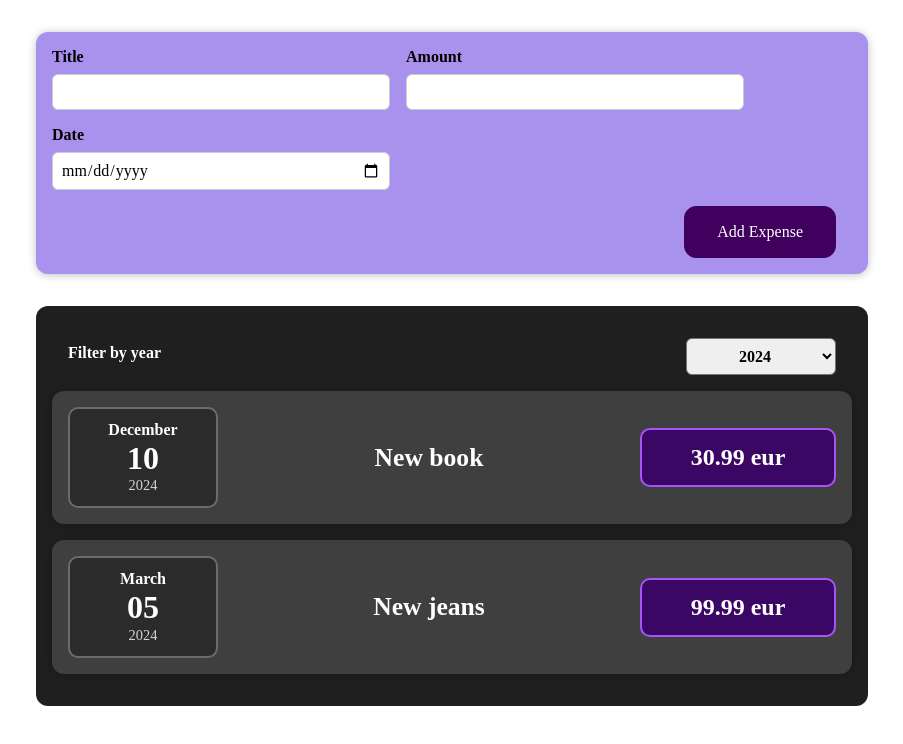
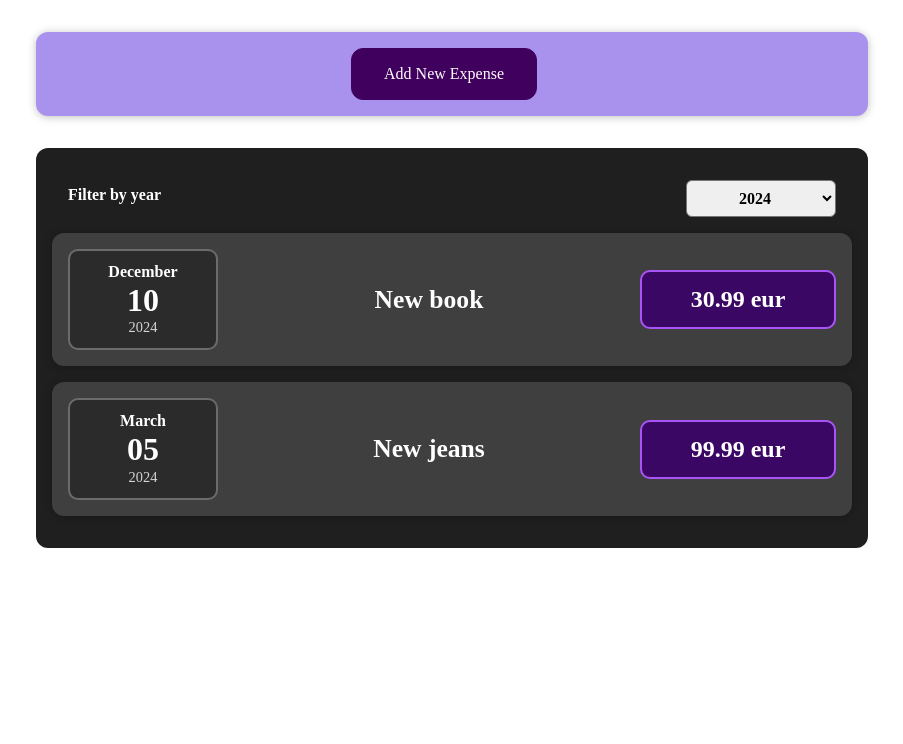
Before and after one commit to rasmus-antsi/VOCO-React-First-Lesson, a React (Vite) app: page / in a window 1280 px wide. Shown: the top 744 px of the page, without its empty margins (188-1091 px from the left). Built offline with nearby package versions, Linux system fonts and the light colour scheme.

Commit message:
popup add form

```diff
--- a/src/components/NewExpense/ExpenseForm.jsx
+++ b/src/components/NewExpense/ExpenseForm.jsx
@@ -3,7 +3,7 @@
 
 // The form itself. It reads the three inputs, and hands the finished
 // object UP to its parent through the onSaveExpenseData prop.
-function ExpenseForm({ onSaveExpenseData }) {
+function ExpenseForm({ onSaveExpenseData, onCancel }) {
   // One piece of state per input field.
   const [enteredTitle, setEnteredTitle] = useState('')
   const [enteredAmount, setEnteredAmount] = useState('')
@@ -78,6 +78,10 @@
       </div>
 
       <div className="new-expense__actions">
+        {/* type="button" -- without it a button inside a form submits it */}
+        <button type="button" onClick={onCancel}>
+          Cancel
+        </button>
         <button type="submit">Add Expense</button>
       </div>
     </form>
--- a/src/components/NewExpense/NewExpense.jsx
+++ b/src/components/NewExpense/NewExpense.jsx
@@ -1,9 +1,23 @@
+import { useState } from 'react'
 import './NewExpense.css'
 import ExpenseForm from './ExpenseForm.jsx'
 
 // Sits between ExpenseForm and App. Takes the raw form data coming up
 // from the form, gives it a unique id, and passes it further up to App.
+// Also owns whether the form is open or closed.
 function NewExpense({ onAddExpense }) {
+  // false = only the "Add New Expense" button is shown
+  // true  = the full form is shown
+  const [editForm, setEditForm] = useState(false)
+
+  const startEditingHandler = () => {
+    setEditForm(true)
+  }
+
+  const stopEditingHandler = () => {
+    setEditForm(false)
+  }
+
   const saveExpenseDataHandler = (enteredExpenseData) => {
     const expenseData = {
       ...enteredExpenseData,
@@ -14,11 +28,22 @@
 
     // Up to App.
     onAddExpense(expenseData)
+
+    // Submitting also closes the form.
+    setEditForm(false)
   }
 
   return (
     <div className="new-expense">
-      <ExpenseForm onSaveExpenseData={saveExpenseDataHandler} />
+      {!editForm && (
+        <button onClick={startEditingHandler}>Add New Expense</button>
+      )}
+      {editForm && (
+        <ExpenseForm
+          onSaveExpenseData={saveExpenseDataHandler}
+          onCancel={stopEditingHandler}
+        />
+      )}
     </div>
   )
 }
```
